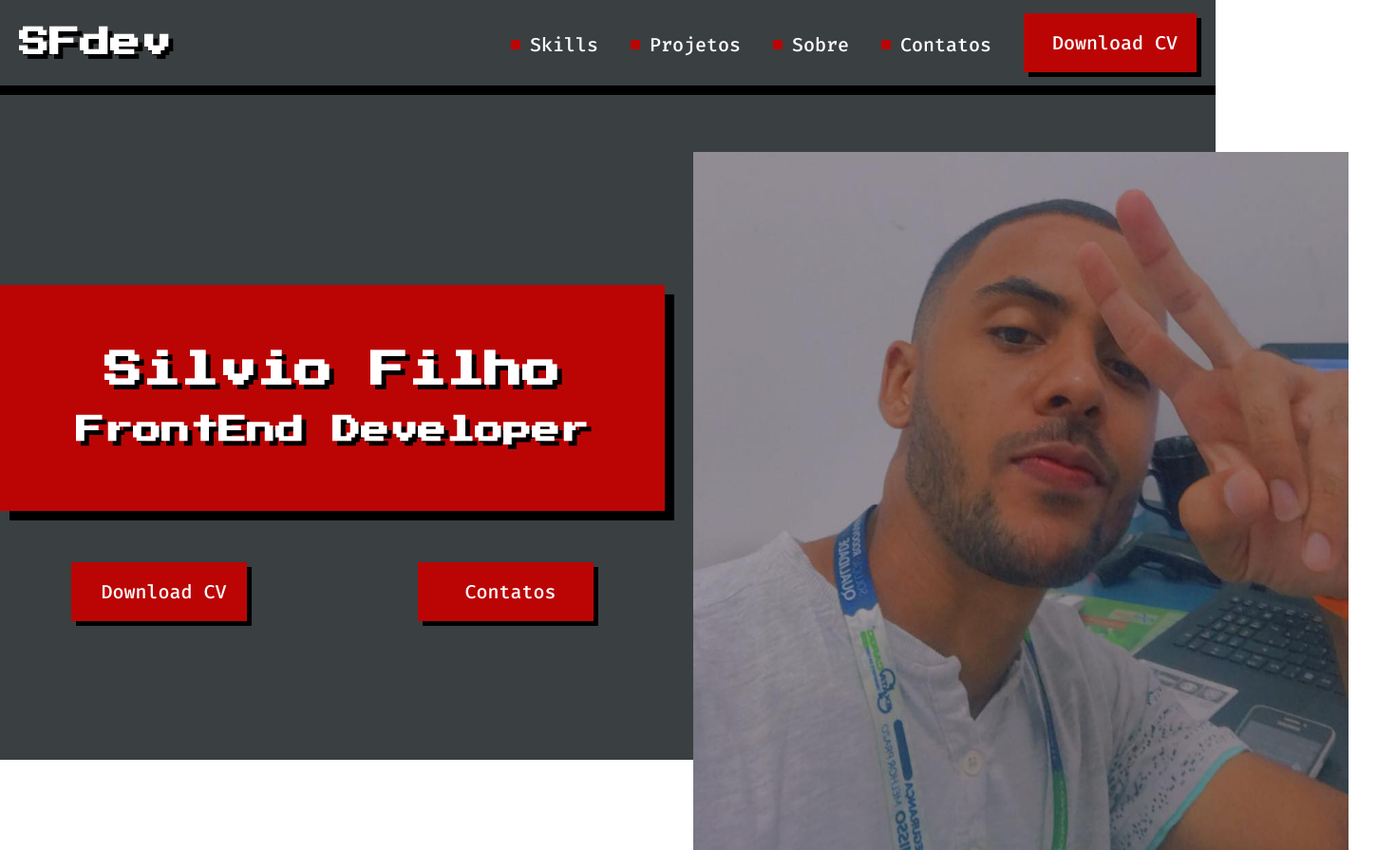
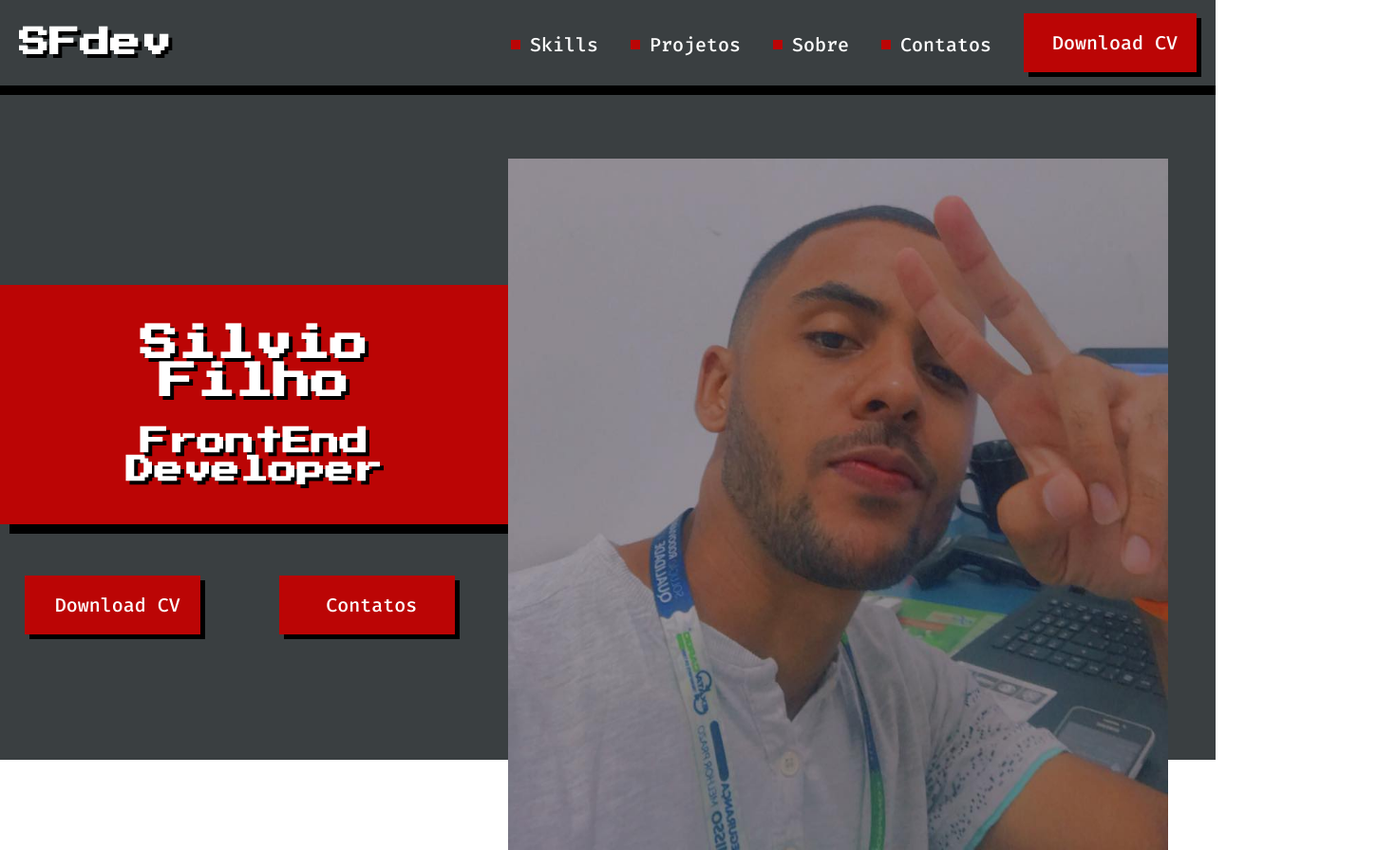
Before and after one commit to silviocclf/silviofilhodev, a plain HTML site: page index.html in a window 1280 px wide. Shown: the whole page at 95% size, 1470 px wide, since content can reach past the window. Drawn offline with Linux system fonts and the light colour scheme.

Commit message:
Changes padding of the box

```diff
--- a/css/components/title.css
+++ b/css/components/title.css
@@ -1,5 +1,5 @@
 h1, h2 {
     font-family: 'Press Start 2P', sans-serif;
     color: #FFFFFF;
-    text-shadow: 5px 5px 0px #000000;
+    text-shadow: 4px 4px 0px #000000;
 }
--- a/css/index.css
+++ b/css/index.css
@@ -59,8 +59,8 @@ section {
 
 img {
     height: 795px;
-    width: 740px;
-    padding: 60px 50px 0 0;
+    width: 745px;
+    padding: 67px 50px 0 0;
 }
 
 #button {
@@ -86,14 +86,13 @@ img {
     text-align: center;
 }
 
-.titles {
+.box {
     display: inline-block;
     text-align: center;
     background-color: #BB0505;
     box-shadow: 10px 10px 0px #000000;
-    padding: 70px;
+    padding: 42px;
     margin: 200px 0 54px 0;
-    width: 700px;
 }
 
 .title {
@@ -109,5 +108,4 @@ img {
 .container-buttons {
     display: flex;
     justify-content: space-around;
-    width: 730px;
 }
--- a/index.html
+++ b/index.html
@@ -26,7 +26,7 @@
         </header>
             <section class="section" id="home">
                 <div>
-                    <div class="titles">
+                    <div class="box">
                         <h1 class="title">Silvio Filho</h1>
                         <h2 class="subtitle">FrontEnd Developer</h2>
                     </div>
```
